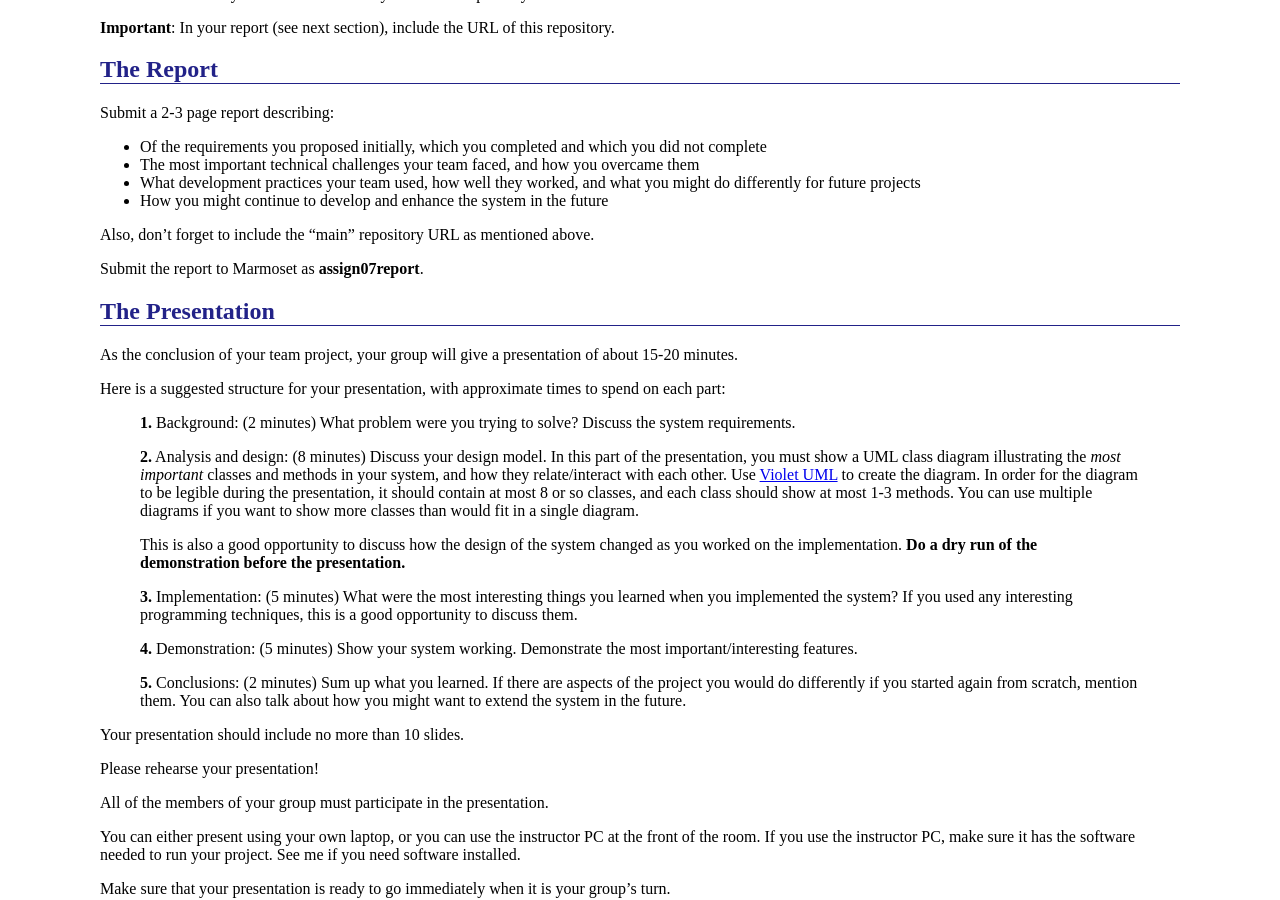
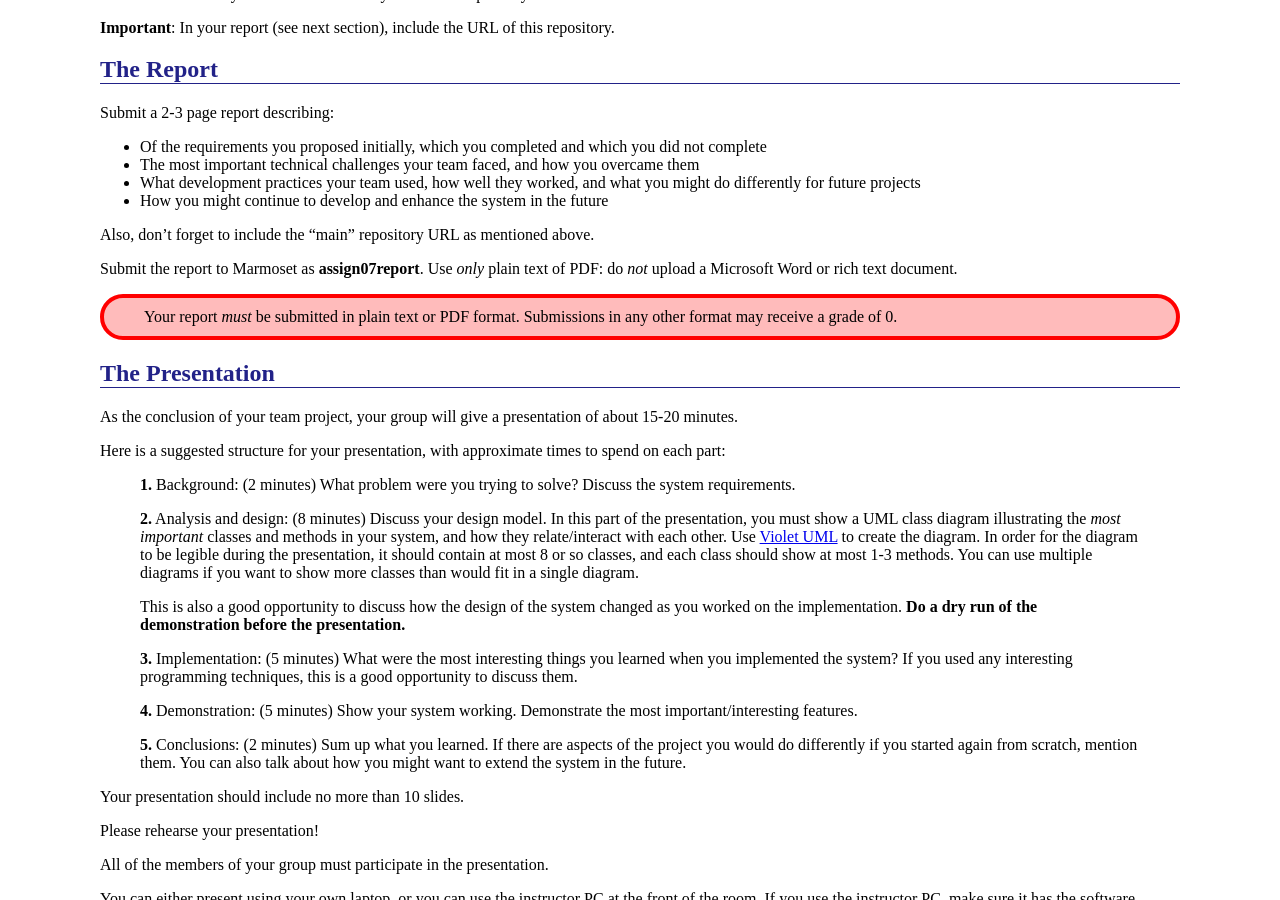
Before and after one commit to ycpcs/cs320-spring2014, a Jekyll site: the page built from assign/assign07.md, in a window 1280 px wide and 900 px high, scrolled down 457 px. Built offline with Jekyll 4.4.1, drawn with Linux system fonts in a browser that asks for light colours; Markdown is read by kramdown in place of the engine named in the settings.

```diff
--- a/assign/assign07.md
+++ b/assign/assign07.md
@@ -38,7 +38,11 @@ Submit a 2-3 page report describing:
 
 Also, don't forget to include the "main" repository URL as mentioned above.
 
-Submit the report to Marmoset as **assign07report**.
+Submit the report to Marmoset as **assign07report**.  Use *only* plain text of PDF: do *not* upload a Microsoft Word or rich text document.
+
+<div class="callout">
+Your report <em>must</em> be submitted in plain text or PDF format.  Submissions in any other format may receive a grade of 0.
+</div>
 
 The Presentation
 ----------------
```
Also changed, not shown: assign/assign08.md (+3 -1 lines), assign/assign09.md (added, +48 -0 lines), assign/index.md (+1 -1 lines).
